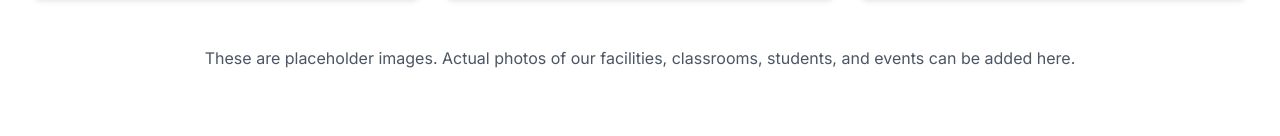
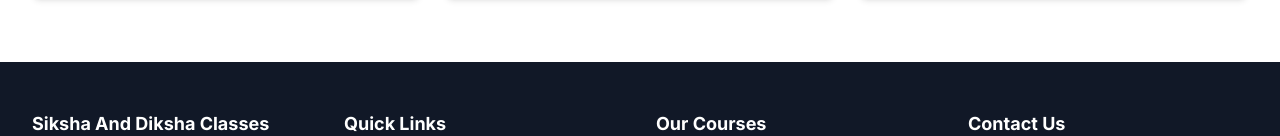
Before and after one commit to replicaboy/Siksha_and_diskha, a Next.js app: page /gallery in a window 1280 px wide. Shown: the part 1527-1663 px from the top of the page. Built offline with nearby package versions, Linux system fonts and the light colour scheme.

Commit message:
Update page.tsx

```diff
--- a/src/app/gallery/page.tsx
+++ b/src/app/gallery/page.tsx
@@ -60,11 +60,7 @@ export default function GalleryPage() {
             ))}
           </div>
 
-          <div className="mt-12 text-center">
-            <p className="text-gray-600 mb-4">
-              These are placeholder images. Actual photos of our facilities, classrooms, students, and events can be added here.
-            </p>
-          </div>
+
         </div>
       </section>
     </>
```
